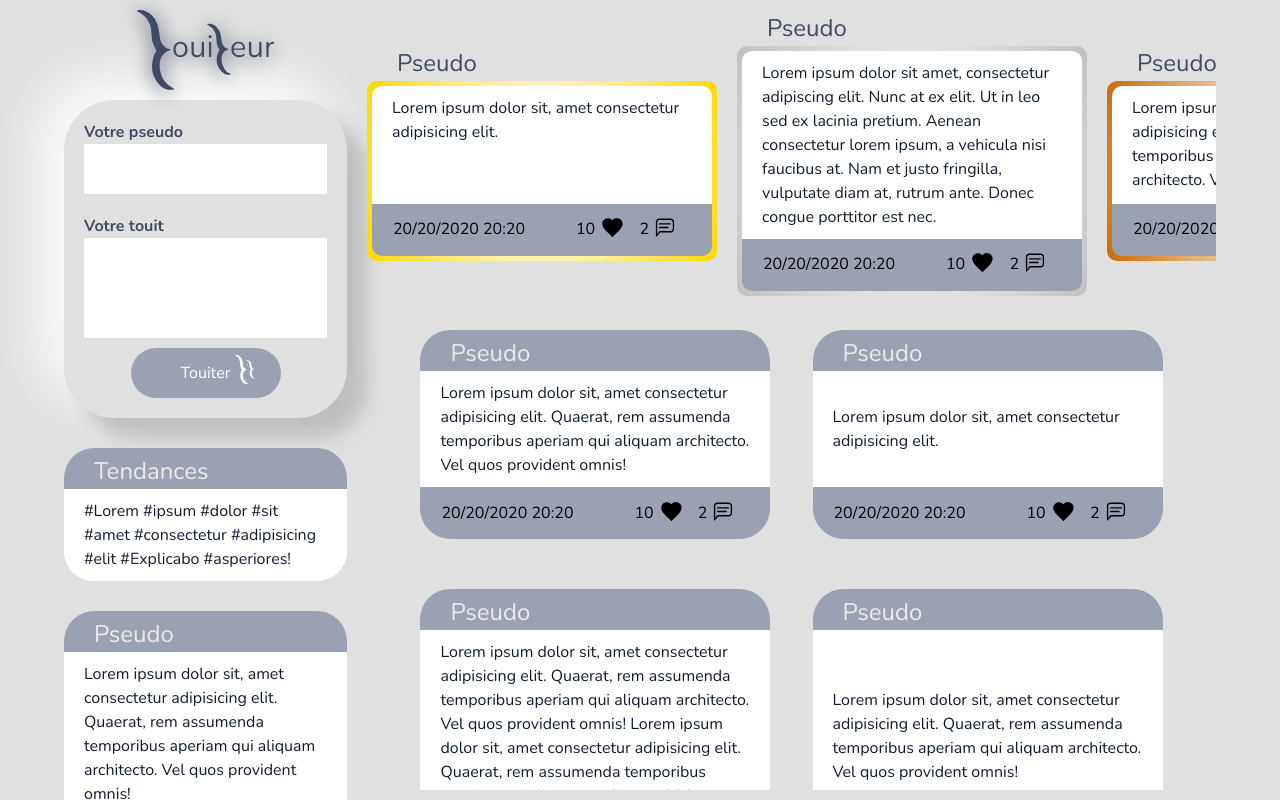
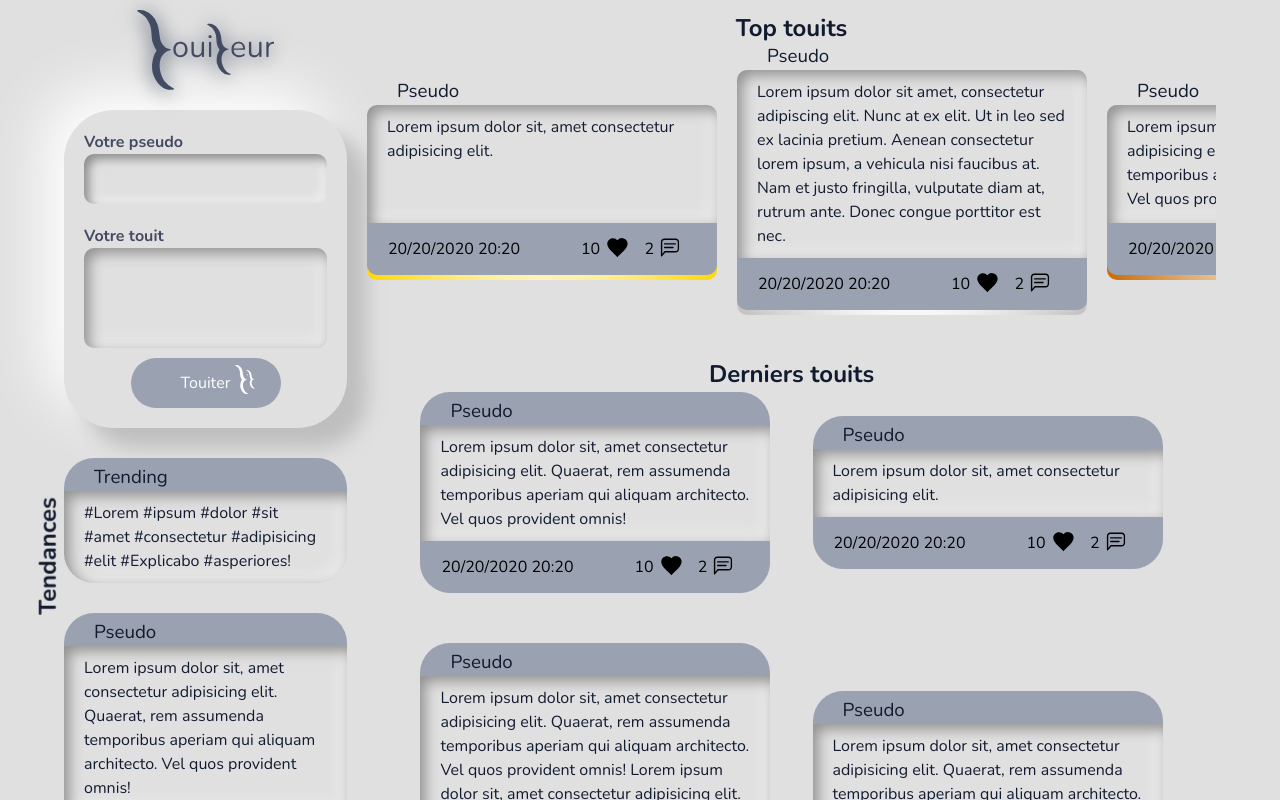
Before and after one commit to ajitzi/touiteur, a website: page index.html in a window 1280 px wide. Drawn offline with Linux system fonts and the light colour scheme.

Commit message:
refonte design

```diff
--- a/index.html
+++ b/index.html
@@ -28,10 +28,12 @@
                 </form>
             </section>
 
+            <div class="trend-container">
+                <h2>Tendances</h2>
                 <section class="trend">
                     <article class="tuile tuile-trend">
                         <div class="tuile-header">
-                        <h2>Tendances</h2>
+                            <h3>Trending</h3>
                         </div>
                         <div class="tuile-main">
                             <p>#Lorem #ipsum #dolor #sit #amet #consectetur #adipisicing #elit #Explicabo #asperiores!</p>
@@ -39,7 +41,7 @@
                     </article>
                     <article class="tuile tuile-touit">
                         <div class="tuile-header">
-                        <h2>Pseudo</h2>
+                            <h3>Pseudo</h3>
                         </div>
                         <div class="tuile-main">
                             <p>Lorem ipsum dolor sit, amet consectetur adipisicing elit. Quaerat, rem assumenda temporibus aperiam qui aliquam architecto. Vel quos provident omnis!</p>
@@ -53,14 +55,17 @@
                         </div>
                     </article>
                 </section>
+            </div>
         </aside>
 
 
         <main>
+            <div class="top-container">
+                <h2>Top touits</h2>
                 <section class="top-likes">
                     <article class="tuile tuile-touit top-1">
                         <div class="tuile-header">
-                        <h2>Pseudo</h2>
+                            <h3>Pseudo</h3>
                         </div>
                         <div class="border-wrap">
                             <div class="tuile-main">
@@ -77,7 +82,7 @@
                     </article>
                     <article class="tuile tuile-touit top-2">
                         <div class="tuile-header">
-                        <h2>Pseudo</h2>
+                            <h3>Pseudo</h3>
                         </div>
                         <div class="border-wrap">
                             <div class="tuile-main">
@@ -97,7 +102,7 @@
                     </article>
                     <article class="tuile tuile-touit top-3">
                         <div class="tuile-header">
-                        <h2>Pseudo</h2>
+                            <h3>Pseudo</h3>
                         </div>
                         <div class="border-wrap">
                             <div class="tuile-main">
@@ -113,11 +118,13 @@
                         </div>
                     </article>
                 </section>
+            </div>
 
+            <h2 class="touit-list-title">Derniers touits</h2>
             <section class="touit-list">
                 <article class="tuile tuile-touit">
                     <div class="tuile-header">
-                        <h2>Pseudo</h2>
+                        <h3>Pseudo</h3>
                     </div>
                     <div class="tuile-main">
                         <p>Lorem ipsum dolor sit, amet consectetur adipisicing elit. Quaerat, rem assumenda temporibus aperiam qui aliquam architecto. Vel quos provident omnis!</p>
@@ -132,7 +139,7 @@
                 </article>
                 <article class="tuile tuile-touit">
                     <div class="tuile-header">
-                        <h2>Pseudo</h2>
+                        <h3>Pseudo</h3>
                     </div>
                     <div class="tuile-main">
                         <p>Lorem ipsum dolor sit, amet consectetur adipisicing elit.</p>
@@ -147,7 +154,7 @@
                 </article>
                 <article class="tuile tuile-touit">
                     <div class="tuile-header">
-                        <h2>Pseudo</h2>
+                        <h3>Pseudo</h3>
                     </div>
                     <div class="tuile-main">
                         <p>Lorem ipsum dolor sit, amet consectetur adipisicing elit. Quaerat, rem assumenda temporibus aperiam qui aliquam architecto. Vel quos provident omnis! Lorem ipsum dolor sit, amet consectetur adipisicing elit. Quaerat, rem assumenda
@@ -163,7 +170,7 @@
                 </article>
                 <article class="tuile tuile-touit">
                     <div class="tuile-header">
-                        <h2>Pseudo</h2>
+                        <h3>Pseudo</h3>
                     </div>
                     <div class="tuile-main">
                         <p>Lorem ipsum dolor sit, amet consectetur adipisicing elit. Quaerat, rem assumenda temporibus aperiam qui aliquam architecto. Vel quos provident omnis!</p>
@@ -178,7 +185,7 @@
                 </article>
                 <article class="tuile tuile-touit">
                     <div class="tuile-header">
-                        <h2>Pseudo</h2>
+                        <h3>Pseudo</h3>
                     </div>
                     <div class="tuile-main">
                         <p>Lorem ipsum dolor sit, amet consectetur adipisicing elit. Quaerat, rem assumenda temporibus aperiam qui aliquam architecto. Vel quos provident omnis!</p>
@@ -193,7 +200,7 @@
                 </article>
                 <article class="tuile tuile-touit">
                     <div class="tuile-header">
-                        <h2>Pseudo</h2>
+                        <h3>Pseudo</h3>
                     </div>
                     <div class="tuile-main">
                         <p>Lorem ipsum dolor sit, amet consectetur adipisicing elit. Quaerat, rem assumenda temporibus aperiam qui aliquam architecto. Vel quos provident omnis!</p>
@@ -208,7 +215,7 @@
                 </article>
                 <article class="tuile tuile-touit">
                     <div class="tuile-header">
-                        <h2>Pseudo</h2>
+                        <h3>Pseudo</h3>
                     </div>
                     <div class="tuile-main">
                         <p>Lorem ipsum dolor sit, amet consectetur adipisicing elit. Quaerat, rem assumenda temporibus aperiam qui aliquam architecto. Vel quos provident omnis!</p>
@@ -223,7 +230,7 @@
                 </article>
                 <article class="tuile tuile-touit">
                     <div class="tuile-header">
-                        <h2>Pseudo</h2>
+                        <h3>Pseudo</h3>
                     </div>
                     <div class="tuile-main">
                         <p>Lorem ipsum dolor sit, amet consectetur adipisicing elit. Quaerat, rem assumenda temporibus aperiam qui aliquam architecto. Vel quos provident omnis!</p>
@@ -238,7 +245,7 @@
                 </article>
                 <article class="tuile tuile-touit">
                     <div class="tuile-header">
-                        <h2>Pseudo</h2>
+                        <h3>Pseudo</h3>
                     </div>
                     <div class="tuile-main">
                         <p>Lorem ipsum dolor sit, amet consectetur adipisicing elit. Quaerat, rem assumenda temporibus aperiam qui aliquam architecto. Vel quos provident omnis!</p>
--- a/scss/_layout-aside.scss
+++ b/scss/_layout-aside.scss
@@ -1,19 +1,18 @@
 aside {
-    max-height: 90vh;
-    display: grid;
-    grid-template-columns: 1fr;
-    grid-template-rows: 1fr 2fr;
-    gap: 3rem;
+    @media screen and (min-width: 48em) {
+        max-height: 80vh;
+        display: grid;
+        grid-template-columns: 1fr;
+        grid-template-rows: 1fr 2fr;
+        gap: 3rem;
+    }
 }
 
 .touit {
     padding: 2rem;
     border-radius: 3rem;
-    // background-color: $secondary-color;
     color: $main-color;
     align-self: center;
-    // box-shadow: 0 10px 30px $secondary-color;
-    // border-radius: 50px;
     border-radius: 50px;
     background: #e0e0e0;
     box-shadow: 20px 20px 20px #bebebe, -20px -20px 60px #ffffff;
@@ -24,6 +23,7 @@ aside {
     }
     label {
         font-weight: 700;
+        z-index: 5;
     }
     label,
     input,
@@ -37,8 +37,11 @@ aside {
         padding-left: 2rem;
         margin-bottom: 2rem;
         font-size: 2rem;
-        background-color: $background;
+        // background-color: $background;
         position: relative;
+        background: #e0e0e0;
+        box-shadow: inset 5px 5px 10px #8f8f8f, inset -5px -5px 10px #eeeeee;
+        border-radius: 10px;
     }
     #message {
         min-height: 10rem;
@@ -46,6 +49,9 @@ aside {
         background-color: $background;
         position: relative;
         resize: none;
+        background: #e0e0e0;
+        box-shadow: inset 5px 5px 14px #8f8f8f, inset -5px -5px 14px #eeeeee;
+        border-radius: 10px;
     }
     button {
         margin-top: 1rem;
@@ -71,7 +77,24 @@ aside {
     }
 }
 
+@media screen and (min-width: 48em) {
+    .trend-container {
+        position: relative;
+        h2 {
+            position: absolute;
+            z-index: 20;
+            transform: rotate(-90deg);
+            left: -7.5rem;
+            top: 5rem;
+        }
+    }
+}
+
 .trend {
-    overflow: scroll;
-    max-height: 50vh;
+    margin-top: 5rem;
+    @media screen and (min-width: 48em) {
+        overflow: scroll;
+        max-height: 45vh;
+        margin-top: 0;
+    }
 }
--- a/scss/_layout-general.scss
+++ b/scss/_layout-general.scss
@@ -1,8 +1,24 @@
 @import 'variables';
+@media screen and (max-width: 48em) {
+    .container {
+        width: 100%;
+        margin-right: auto;
+        margin-left: auto;
+        padding-left: 3.2rem;
+        padding-right: 3.2rem;
+        @media screen and (min-width: 36em) {
+            max-width: $container-sm;
+            padding: 0;
+        }
+    }
+}
+
+@media screen and (min-width: 48em) {
     .main-grid {
         position: fixed;
         width: 90vw;
         min-height: 100vh;
+        margin-top: 1rem;
         margin-left: 5vw;
         display: grid;
         grid-template-columns: 1fr 3fr;
@@ -10,19 +26,28 @@
         gap: 2rem 2rem;
         grid-template-areas: "h m " "a m " "a m " "a m";
     }
+}
 
 body {
-    // background-color: $main-text;
     background-color: #e0e0e0;
     color: $main-text;
 }
 
 header {
+    margin-left: auto;
+    margin-right: auto;
+    img {
+        margin-top: 2rem;
+    }
+    @media screen and (min-width: 48em) {
         grid-area: h;
         align-self: center;
         justify-self: center;
+    }
     img {
-        margin-top: 2rem;
+        margin-right: auto;
+        margin-left: auto;
+        margin-bottom: 2rem;
         filter: drop-shadow(0 2px 10px $main-color);
     }
 }
@@ -34,26 +59,3 @@ aside {
 main {
     grid-area: m;
 }
-
-// .container {
-//     width: 100%;
-//     margin-right: auto;
-//     margin-left: auto;
-//     padding-left: 3.2rem;
-//     padding-right: 3.2rem;
-//     @media screen and (min-width: 36em) {
-//         max-width: $container-sm;
-//         padding: 0;
-//     }
-//     @media screen and (min-width: 48em) {
-//         max-width: $container-md;
-//         // padding-left: 4rem;
-//         // padding-right: 4rem;
-//         @media screen and (min-width: 62em) {
-//             max-width: $container-lg;
-//         }
-//         @media screen and (min-width: 75em) {
-//             max-width: $container-xl;
-//         }
-//     }
-// }
--- a/scss/_layout-main.scss
+++ b/scss/_layout-main.scss
@@ -1,4 +1,5 @@
 main {
+    @media screen and (min-width: 48em) {
         height: 100vh;
         padding-top: 1rem;
         padding-bottom: 1rem;
@@ -6,15 +7,28 @@ main {
         flex-direction: column;
         justify-content: center;
     }
+}
+
+@media screen and (min-width: 48em) {
+    .top-container {
+        h2 {
+            margin: -1rem;
+        }
+    }
+}
 
 .top-likes {
     display: flex;
     align-items: center;
+    flex-direction: column;
+    @media screen and (min-width: 48rem) {
         gap: 2rem;
+        flex-direction: row;
         margin-bottom: 2rem;
         word-wrap: none;
         overflow-x: scroll;
         min-height: 30rem;
+    }
     .tuile {
         max-width: 35rem;
         margin-bottom: 2rem;
@@ -47,7 +61,7 @@ main {
         border-bottom-right-radius: 10px;
     }
     .border-wrap {
-        padding: 0.5rem;
+        padding-bottom: 0.5rem;
         border-radius: 10px;
     }
     .top-1 {
@@ -59,7 +73,7 @@ main {
     .top-2 {
         .border-wrap {
             background: rgb(224, 224, 224);
-            background: radial-gradient(circle, rgb(255, 255, 255) 20%, rgba(192, 192, 192, 1) 100%);
+            background: radial-gradient(circle, rgb(255, 255, 255) 50%, rgba(192, 192, 192, 1) 100%);
         }
     }
     .top-3 {
@@ -70,9 +84,16 @@ main {
     }
 }
 
+@media screen and (min-width: 48em) {
+    .touit-list-title {
+        margin: 0;
+    }
+}
+
 .touit-list {
     display: flex;
     flex-wrap: wrap;
+    align-items: center;
     justify-content: space-around;
     gap: 2rem;
     background-color: #e0e0e0;
--- a/scss/_layout-tuiles.scss
+++ b/scss/_layout-tuiles.scss
@@ -1,5 +1,5 @@
 .tuile {
-    background-color: $background;
+    height: min-content;
     border-radius: 3rem;
     margin-bottom: 3rem;
     display: flex;
@@ -27,8 +27,9 @@
 }
 
 .tuile-main {
-    background-color: $background;
     padding: 1rem 2rem;
+    background: #e0e0e0;
+    box-shadow: inset 5px 5px 14px #8f8f8f, inset -5px -5px 14px #eeeeee;
 }
 
 .tuile-footer {
@@ -44,6 +45,9 @@
     border: 1px solid $light-text;
     border-bottom-left-radius: 3rem;
     border-bottom-right-radius: 3rem;
+    @media screen and (max-width: 48em) {
+        justify-content: center;
+    }
     .icons {
         display: flex;
         justify-content: center;
--- a/scss/_typo.scss
+++ b/scss/_typo.scss
@@ -8,6 +8,13 @@ h3,
 button {
     font-family: 'Nunito', sans-serif;
     font-weight: 400;
+}
+
+h2 {
+    font-weight: 700;
+    margin-bottom: 2rem;
+    margin-top: 3rem;
+    text-align: center;
 }
 
 
```
Also changed, not shown: css/style.css, 1 other file. Lines whose indentation alone changed are shown as unchanged.
